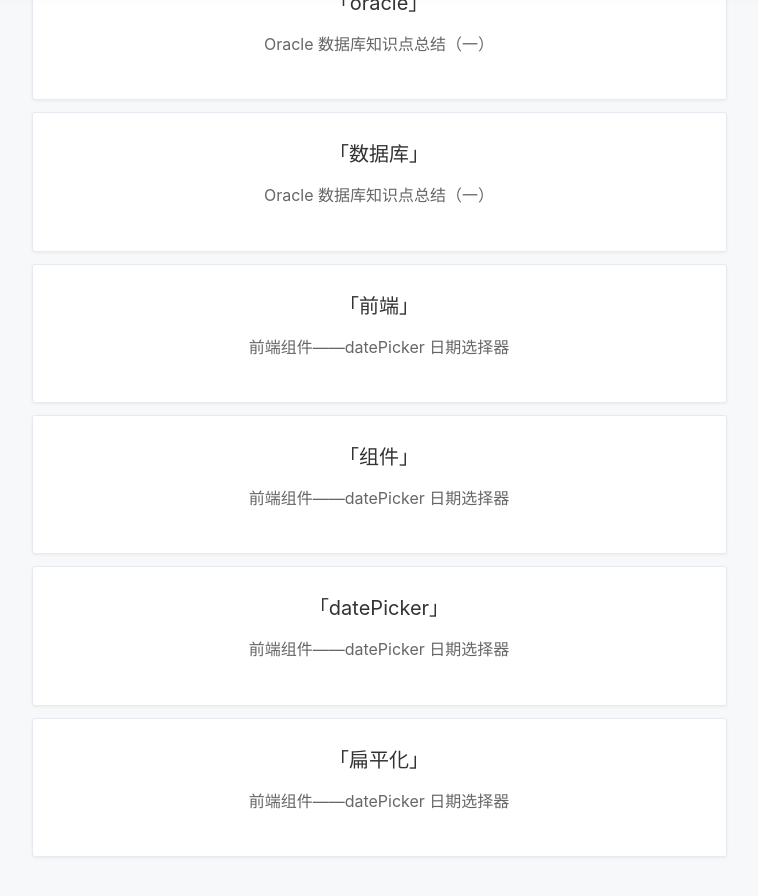
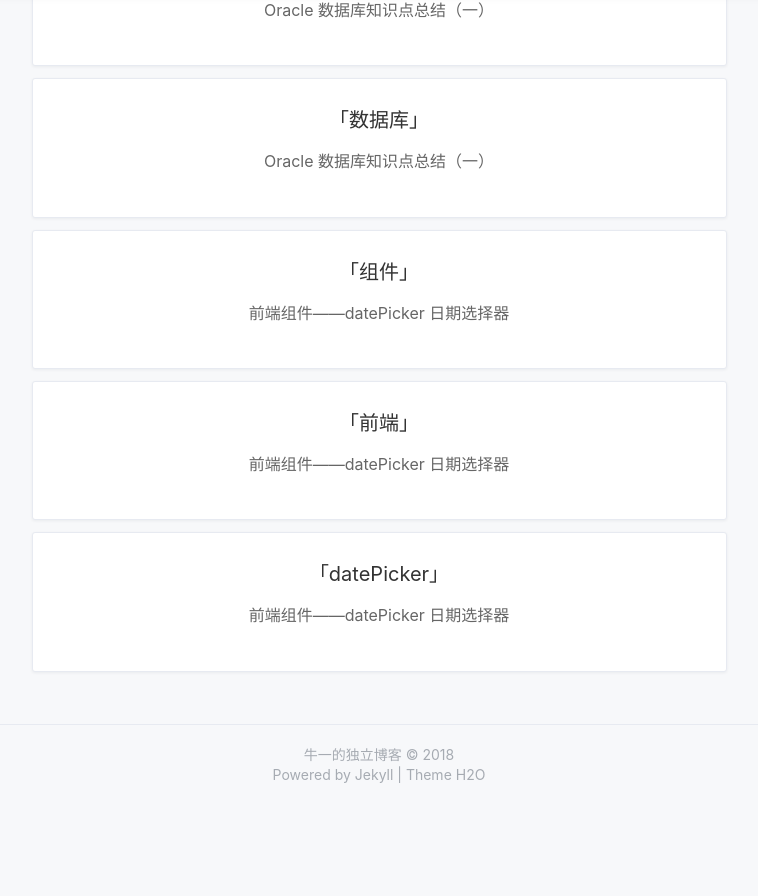
Before and after one commit to niuyi1017/niuyi1017.github.io, a Jekyll site: the page built from tags.html, in a window 1280 px wide and 900 px high, scrolled down 1259 px. Shown: the top 896 px of the window, without its empty margins (261-1019 px from the left). Built offline with Jekyll 4.4.1, drawn with Linux system fonts in a browser that asks for light colours; nearby versions of some CDN libraries; a style sheet for code colours, icons or effects is not loaded; after the commit the page ends 2064 px from its top, so only the background shows below that; some of the changed lines change nothing that is shown.

Commit message:
Update 2018-04-22-datepicker.md

```diff
--- a/_posts/2018-04-22-datepicker.md
+++ b/_posts/2018-04-22-datepicker.md
@@ -1,15 +1,14 @@
 ---
 layout: post
 title: '前端组件——datePicker 日期选择器'
+subtitle: '一个简单的扁平化组件——datePicker日期选择器'
 date: 2018-04-22
-author: niuyi
-categories: 记录
+categories: 技术
 cover: 'http://p7kyjkmgh.bkt.clouddn.com/97.jpg'
-tags: 慕课网 前端 组件 datePicker 扁平化
+tags: 慕课网 组件 前端 datePicker
 ---
 
-> 一个简单的扁平化组件——datePicker日期选择器
-
+### 一个简单的扁平化组件——datePicker日期选择器
 
 ## 效果图
 
```
